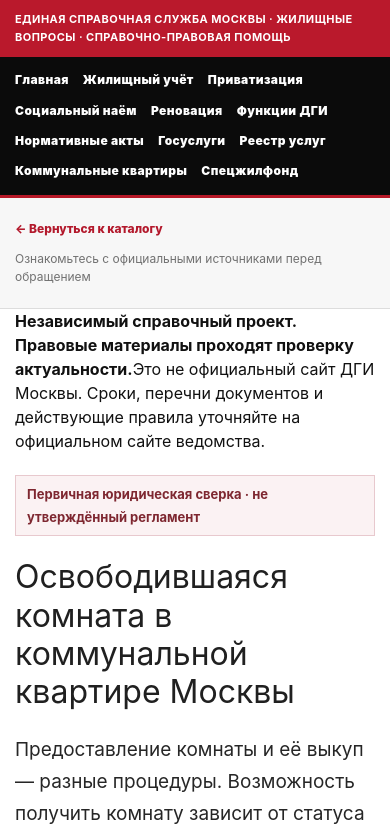
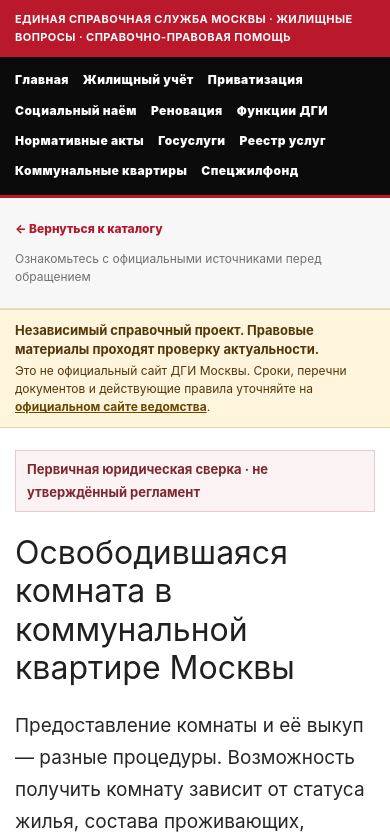
Before and after one commit to ymaslen77-tech/dgi-court-importer, a Next.js app in the folder apps/web/: page /osvobodivshayasya-komnata-v-kommunalnoy-kvartire in a window 390 px wide. Shown: the top 840 px of the page. Built offline with nearby package versions, Linux system fonts and the light colour scheme; no server answers.

Commit message:
Style legal review notice responsively without hiding it on phones

```diff
--- a/apps/web/src/app/globals.css
+++ b/apps/web/src/app/globals.css
@@ -395,3 +395,12 @@ body { font-family: -apple-system, BlinkMacSystemFont, "Segoe UI", "Roboto", Ari
 .editorial-email a{color:#9e1724;font-weight:800;text-decoration:underline}
 .editorial-email-note{color:#555;font-size:14px!important}
 @media(max-width:640px){.editorial-email{padding:18px 16px;margin-block:18px}}
+
+
+/* Clearly distinguish the independent, unapproved legal reference release. */
+.legal-review-strip{background:#fff4dc;color:#54380a;border-block:1px solid #edd5a1}
+.legal-review-strip-inner{display:flex;flex-direction:column;gap:4px;padding-block:12px}
+.legal-review-strip strong{font-size:14px;line-height:1.45}
+.legal-review-strip span{font-size:13px;line-height:1.5}
+.legal-review-strip a{color:#684700;text-decoration:underline;font-weight:700}
+@media(max-width:640px){.legal-review-strip-inner{padding-block:11px}.legal-review-strip strong{font-size:13px}.legal-review-strip span{font-size:12px}}
```
